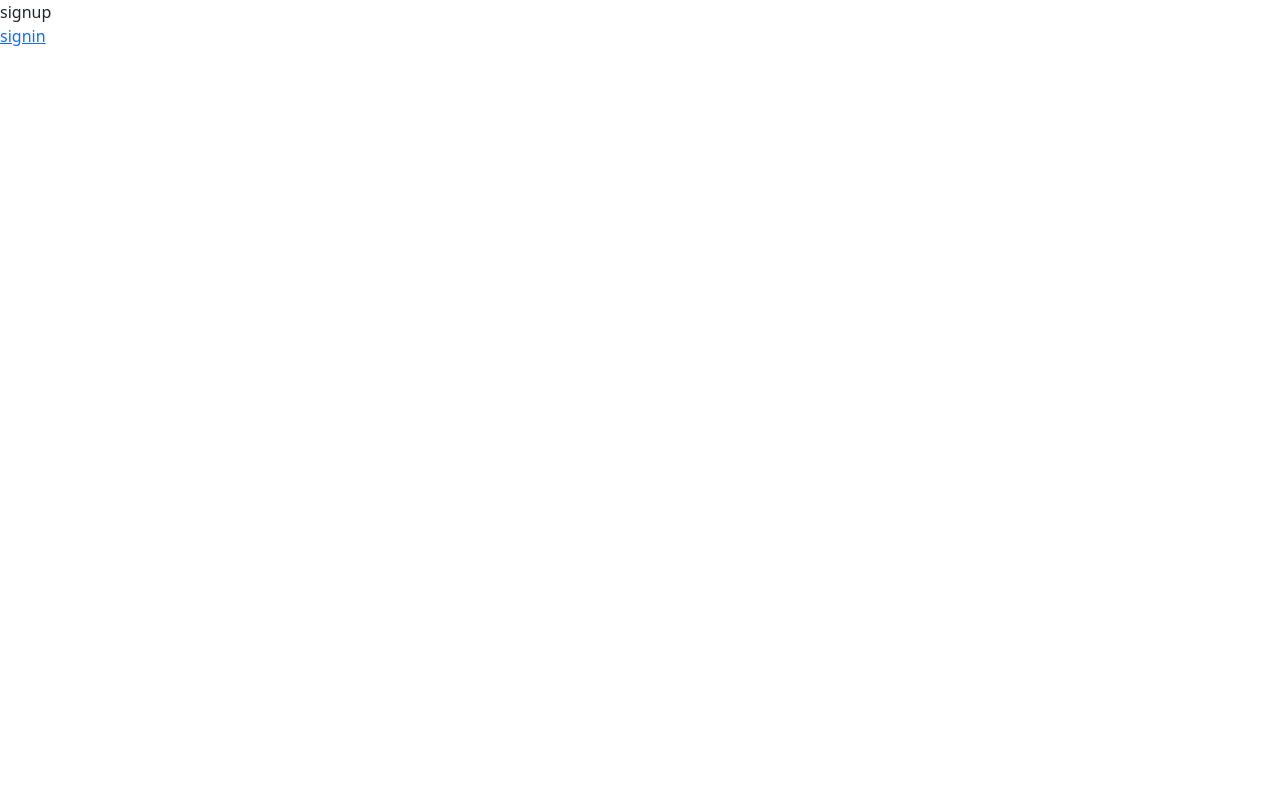
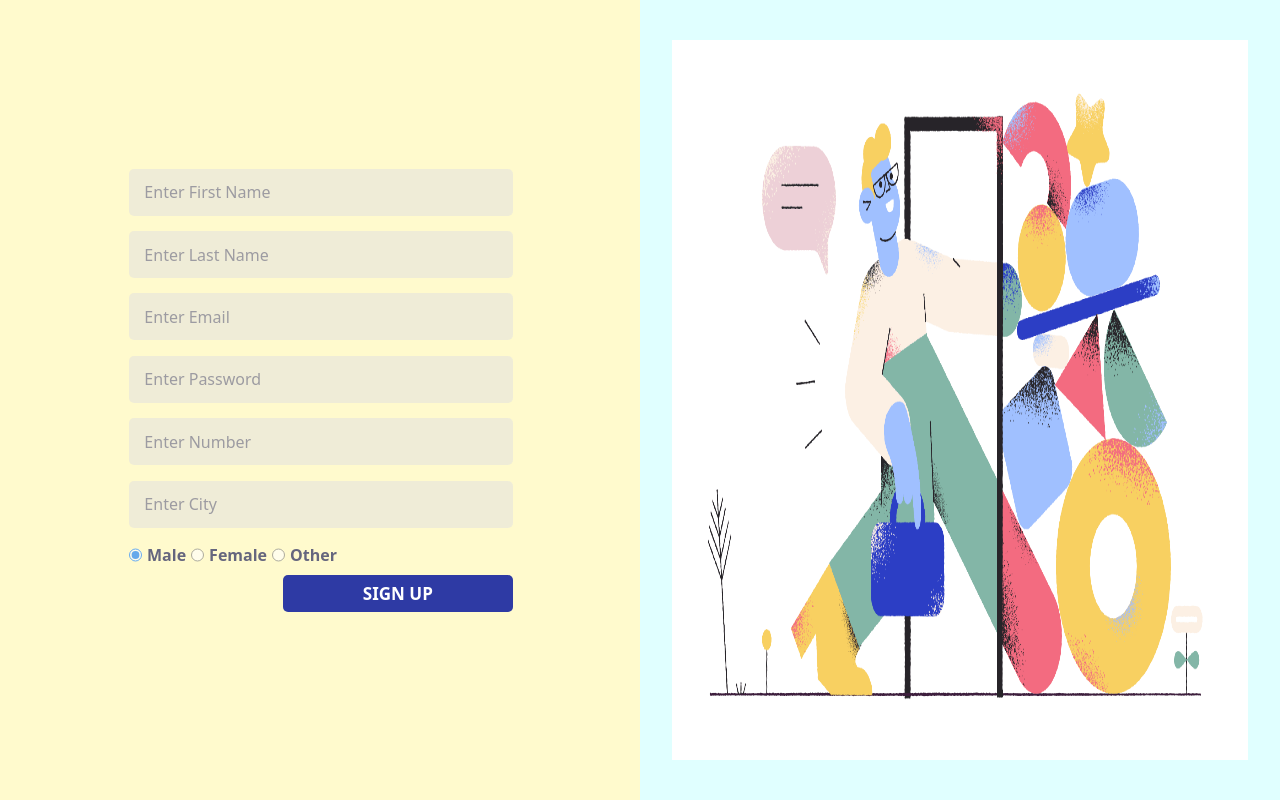
Before and after one commit to Dharmendra917/Internshala_clone, a Next.js app: page /student/signup in a window 1280 px wide. Built offline with nearby package versions, Linux system fonts and the light colour scheme; no server answers.

Commit message:
setup redux toolkit and add signup,signin ui and it's functionlity

```diff
--- a/app/layout.js
+++ b/app/layout.js
@@ -11,7 +11,7 @@ export const metadata = {
 export default function RootLayout({ children }) {
   return (
     <html lang="en">
-      <body>
+      <body suppressHydrationWarning>
         <Wrapper>{children}</Wrapper>
       </body>
     </html>
--- /dev/null
+++ b/app/student/layout.js
@@ -0,0 +1,15 @@
+"use client";
+import React from "react";
+import { useDispatch } from "react-redux";
+import { useEffect } from "react";
+import { asynccurrentstudent } from "@/store/Actions/studentActions";
+
+const layout = ({ children }) => {
+  const dispatch = useDispatch();
+  useEffect(() => {
+    dispatch(asynccurrentstudent());
+  }, []);
+  return <>{children}</>;
+};
+
+export default layout;
--- a/app/student/signup/page.js
+++ b/app/student/signup/page.js
@@ -1,15 +1,144 @@
-import React from "react";
+"use client";
+import React, { useState } from "react";
+import styles from "./page.module.css";
 import Link from "next/link";
+import Image from "next/image";
+import { asyncsignupstudent } from "@/store/Actions/studentActions";
+import { useDispatch } from "react-redux";
 
-export const metadata = {
-  title: "Student | Signup-Page",
-};
+// export const metadata = {
+//   title: "Student | Signup-Page",
+// };
 
 const page = () => {
+  const [formdata, setformdata] = useState({
+    firstname: "",
+    lastname: "",
+    email: "",
+    password: "",
+    number: "",
+    city: "",
+    gender: "Male",
+  });
+
+  const changeHandler = (e) => {
+    const { name, value } = e.target;
+    setformdata({ ...formdata, [name]: value });
+  };
+
+  const dispatch = useDispatch();
+  const signupHandler = (event) => {
+    event.preventDefault();
+    const newstudent = formdata;
+    dispatch(asyncsignupstudent(newstudent));
+    // setformdata({
+    //   firstname: "",
+    //   lastname: "",
+    //   email: "",
+    //   password: "",
+    //   number: "",
+    //   city: "",
+    //   gender: "Male",
+    // });
+  };
+
   return (
-    <div>
-      signup <br />
-      <Link href="/student/signin">signin</Link>
+    <div className={styles.main}>
+      <div className={styles.left}>
+        <div className={styles.form}>
+          <form className={styles.innerform} onSubmit={signupHandler}>
+            <input
+              className={styles.input}
+              type="text"
+              placeholder="Enter First Name"
+              name="firstname"
+              value={formdata.firstname}
+              onChange={changeHandler}
+            />
+            <input
+              className={styles.input}
+              type="text"
+              placeholder="Enter Last Name"
+              name="lastname"
+              value={formdata.lastname}
+              onChange={changeHandler}
+            />
+            <input
+              className={styles.input}
+              type="email"
+              placeholder="Enter Email"
+              name="email"
+              value={formdata.email}
+              onChange={changeHandler}
+            />
+            <input
+              className={styles.input}
+              type="password"
+              placeholder="Enter Password"
+              name="password"
+              value={formdata.password}
+              onChange={changeHandler}
+            />
+            <input
+              className={styles.input}
+              type="text"
+              placeholder="Enter Number"
+              name="number"
+              value={formdata.number}
+              onChange={changeHandler}
+            />
+            <input
+              className={styles.input}
+              type="text"
+              placeholder="Enter City"
+              name="city"
+              value={formdata.city}
+              onChange={changeHandler}
+            />
+            <div className={styles.gender}>
+              <input
+                type="radio"
+                id="male"
+                name="gender"
+                value="Male"
+                onChange={changeHandler}
+                checked={formdata.gender === "Male"}
+              />
+              <label for="male">Male</label>
+              <input
+                type="radio"
+                id="female"
+                name="gender"
+                value="Female"
+                onChange={changeHandler}
+                checked={formdata.gender === "Female"}
+              />
+              <label for="female">Female</label>
+              <input
+                type="radio"
+                id="other"
+                name="gender"
+                value="Other"
+                onChange={changeHandler}
+                checked={formdata.gender === "Other"}
+              />
+              <label for="other">Other</label>
+            </div>
+
+            <button className={styles.button}>SIGN UP</button>
+          </form>
+        </div>
+      </div>
+      <div className={styles.right}>
+        <Image
+          src="/signup.png"
+          width={1920}
+          height={1080}
+          alt="signupImage"
+          priority={true} // {false} | {true}
+          className={styles.image}
+        />
+      </div>
     </div>
   );
 };
--- /dev/null
+++ b/app/student/signup/page.module.css
@@ -0,0 +1,90 @@
+.main {
+  width: 100%;
+  height: 100%;
+  background-color: yellow;
+  display: flex;
+  flex-direction: row;
+  flex-wrap: wrap;
+}
+.left {
+  width: 50%;
+  height: 100%;
+  background-color: lemonchiffon;
+  display: flex;
+  justify-content: center;
+  align-items: center;
+}
+.form {
+  /* background-color: green; */
+  margin: 1px;
+  width: 60%;
+}
+.innerform {
+  display: flex;
+  flex-direction: column;
+  margin: 1px;
+  width: 100%;
+}
+.input {
+  background-color: rgba(225, 224, 224, 0.884);
+  padding: 3% 4%;
+  margin-bottom: 4%;
+  border: none;
+  border-radius: 5px;
+  color: #00044a;
+  opacity: 0.6;
+  font-weight: 600;
+}
+.input::placeholder {
+  color: #00044a;
+  opacity: 0.6;
+  font-weight: 500;
+}
+.input:focus {
+  outline: none;
+  color: #00044a;
+  opacity: 0.7;
+  font-weight: 500;
+}
+.button {
+  width: 60%;
+  align-self: center;
+  border: none;
+  padding: 6px 10px;
+  font-size: 17px;
+  font-weight: 700;
+  margin-bottom: 5%;
+  background-color: #2e3aa4;
+  border-radius: 5px;
+  color: white;
+  display: flex;
+  align-self: end;
+  justify-content: center;
+  gap: 15%;
+  transition: 0.5s;
+}
+.button:hover {
+  transition: 0.5s;
+  background-color: #020292;
+}
+.gender {
+  display: flex;
+  gap: 5px;
+  margin-bottom: 2%;
+  color: #00044a;
+  opacity: 0.6;
+  font-weight: 600;
+}
+
+.right {
+  width: 50%;
+  height: 100%;
+  background-color: lightcyan;
+  display: flex;
+  align-items: center;
+  justify-content: center;
+}
+.image {
+  width: 90%;
+  height: 90%;
+}
--- a/components/home/Home.js
+++ b/components/home/Home.js
@@ -25,10 +25,10 @@ const Home = () => {
         <div className={styles.right}>
           <Image
             src="/homebackground.jpg"
-            // layout="responsive"
             width={1920}
             height={1080}
             alt="HomeImage"
+            priority={true} // {false} | {true}
             className={styles.Image}
           />
         </div>
--- /dev/null
+++ b/store/Actions/studentActions.js
@@ -0,0 +1,36 @@
+import axios from "@/utils/axios";
+import {
+  addstudent,
+  removestudent,
+  iserror,
+  removeerror,
+} from "../Reducers/studentReducer";
+
+export const asynccurrentstudent = () => async (dispatch, getState) => {
+  try {
+    const { data } = await axios.post("/student");
+    dispatch(addstudent(data.student));
+  } catch (error) {
+    dispatch(iserror(error.response.data.message));
+  }
+};
+
+export const asyncsignupstudent =
+  (newstudent) => async (dispatch, getState) => {
+    try {
+      const { data } = await axios.post("/student/signup", newstudent);
+      // console.log(data);
+      asynccurrentstudent();
+    } catch (error) {
+      dispatch(iserror(error.response.data.message));
+    }
+  };
+
+export const asyncsiginstudent = (student) => async (dispatch, getState) => {
+  try {
+    const { data } = await axios.post("/student/signin", student);
+    asynccurrentstudent();
+  } catch (error) {
+    dispatch(iserror(error.response.data.message));
+  }
+};
--- /dev/null
+++ b/store/Reducers/studentReducer.js
@@ -0,0 +1,33 @@
+import { createSlice } from "@reduxjs/toolkit";
+
+const initialState = {
+  student: null,
+  errors: [],
+  isAuthenticated: false,
+};
+
+export const studentReducer = createSlice({
+  name: "student",
+  initialState,
+  reducers: {
+    addstudent: (state, action) => {
+      state.student = action.payload;
+      state.isAuthenticated = true;
+    },
+    removestudent: (state, action) => {
+      state.student = null;
+      state.isAuthenticated = false;
+    },
+    iserror: (state, action) => {
+      state.errors.push(action.payload);
+    },
+    removeerror: (state, action) => {
+      state.errors = [];
+    },
+  },
+});
+
+export const { addstudent, removestudent, iserror, removeerror } =
+  studentReducer.actions;
+
+export default studentReducer.reducer;
--- a/store/store.js
+++ b/store/store.js
@@ -1,5 +1,5 @@
 import { configureStore } from "@reduxjs/toolkit";
-
+import studentReducer from "./Reducers/studentReducer";
 export const store = configureStore({
-  reducer: {},
+  reducer: { studentReducer },
 });
--- a/utils/axios.js
+++ b/utils/axios.js
@@ -1,7 +1,7 @@
 import axios from "axios";
 
 const instance = axios.create({
-  baseURL: "http://localhost:4040",
+  baseURL: "http://localhost:8000/",
   withCredentials: true,
 });
 
```
Also changed, not shown: app/page.js (+10 -6 lines), app/student/auth/page.js (added, +11 -0 lines), app/student/page.js (+42 -6 lines), public/signup.png (added).
